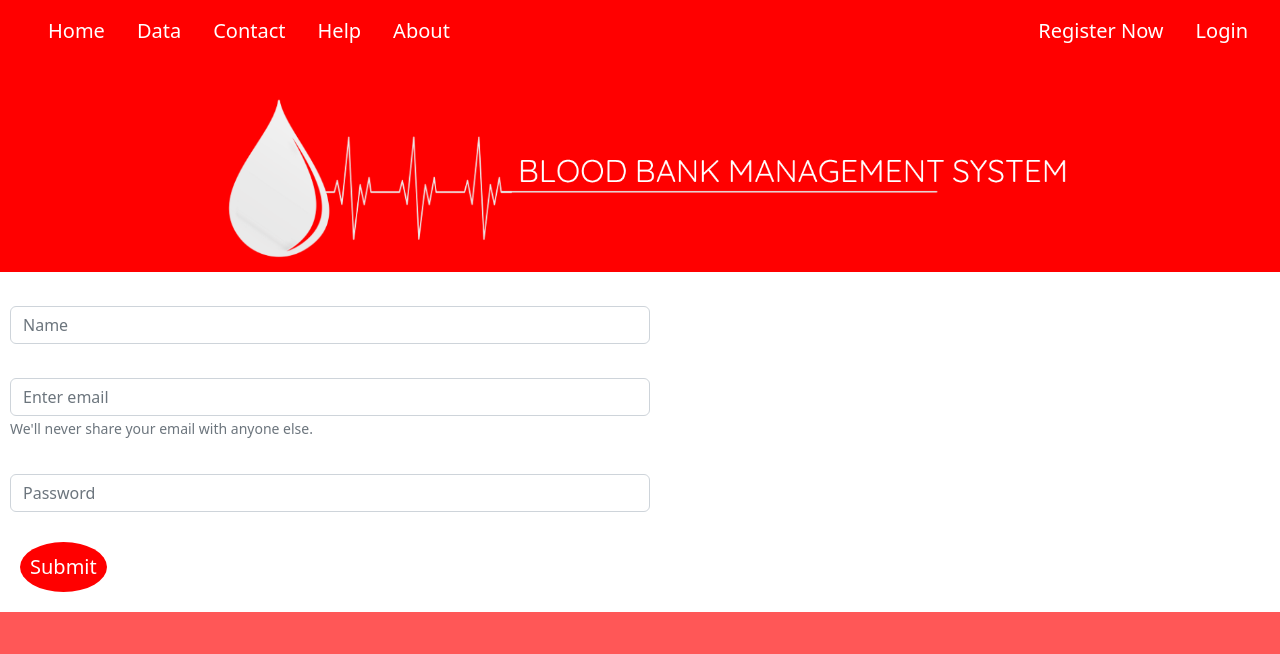
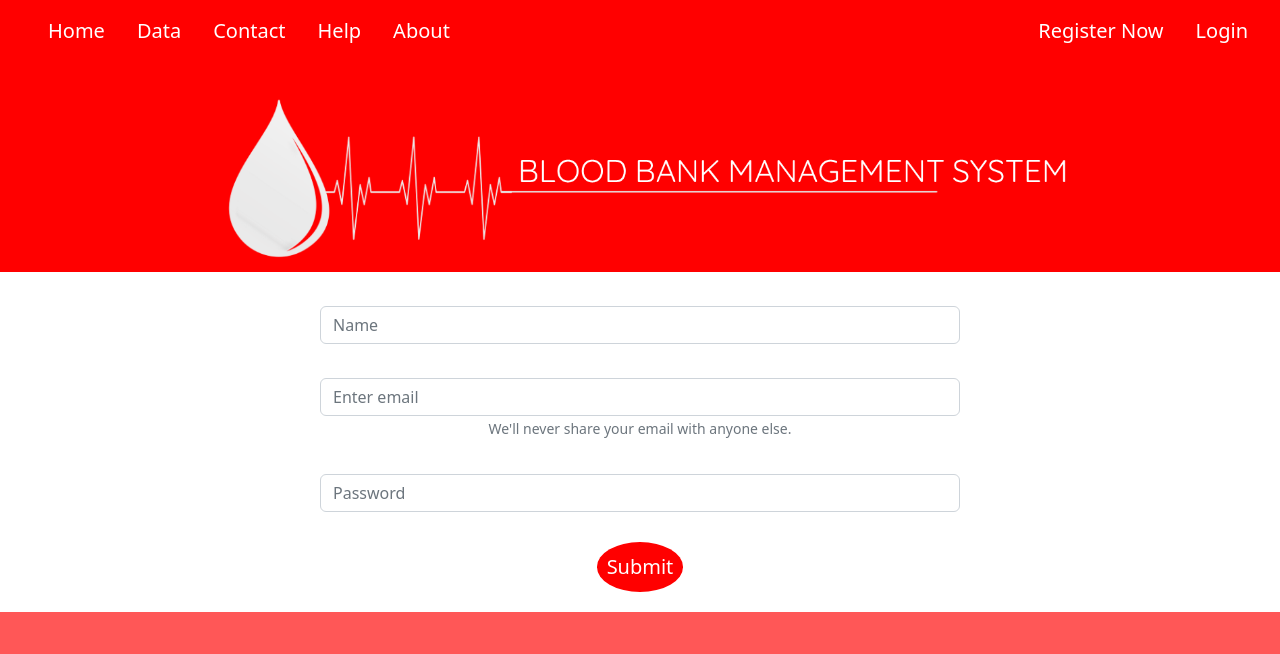
Before and after one commit to Lokesh8Goenka/Blood-Bank, a website: page register.html in a window 1280 px wide. Shown: the top 654 px of the page. Drawn offline with nearby package versions, Linux system fonts and the light colour scheme.

Commit message:
bag1 image changed and login register form center

```diff
--- a/register.html
+++ b/register.html
@@ -43,8 +43,8 @@
 		<!-- navbar ends-->
 </section>
 	<!-- navbar ends-->
-    <div style="margin-left: auto; margin-right:auto;">
-
+	<center>
+		<div>
             <form>
 				<div class="form-group"><br>
 					<!-- <label for="text">Name</label> -->
@@ -64,8 +64,9 @@
 
 				<button type="submit" class="footbtn">Submit</button>
 			  </form>
+    </div>
+	</center>
 
-    </div>
 	<!-- footer starts-->
 	<footer class="text-white text-center text-lg-start" style="background-color: #ff0000a8;">
 		<!-- Grid container -->
```
Also changed, not shown: index.html (+1 -1 lines), login.html (+3 -1 lines), public/images/bag1.jpg (deleted), public/images/bag1.png (added).
